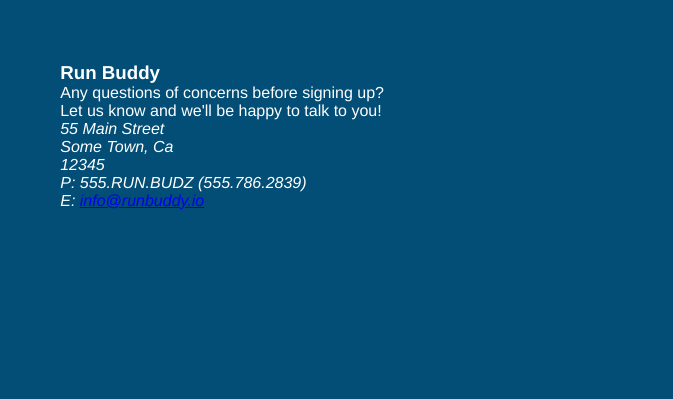
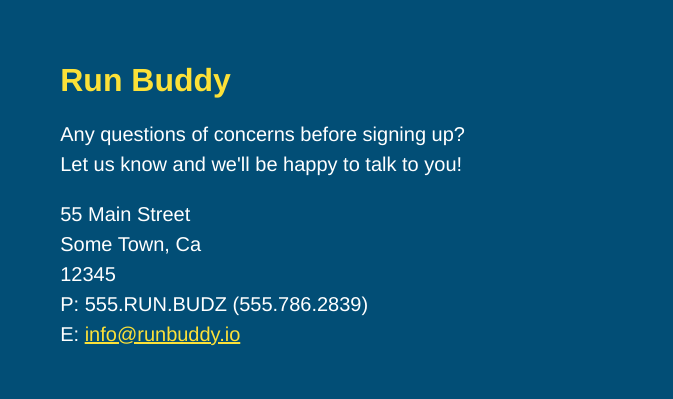
Before and after one commit to MiaLaFleur/run-buddy, a plain HTML site: page index.html in a window 1280 px wide. Shown: the part 4157-4556 px from the top of the page, 607-1280 px from the left. Drawn offline with Linux system fonts and the light colour scheme.

Commit message:
contact info styled

```diff
--- a/assets/css/style.css
+++ b/assets/css/style.css
@@ -247,3 +247,20 @@ section {
     margin: 30px 0 0 60px;
     color: white;
 }
+
+.contact-info h3 {
+    color: #fce138;
+    font-size: 32px;
+}
+
+.contact-info p, .contact-info address {
+    margin: 20px 0;
+    line-height: 1.5;
+    font-size: 20px;
+    font-style: normal;
+}
+
+.contact-info a {
+    color: #fce138;
+}
+/* Reach Out Styles End */
```
